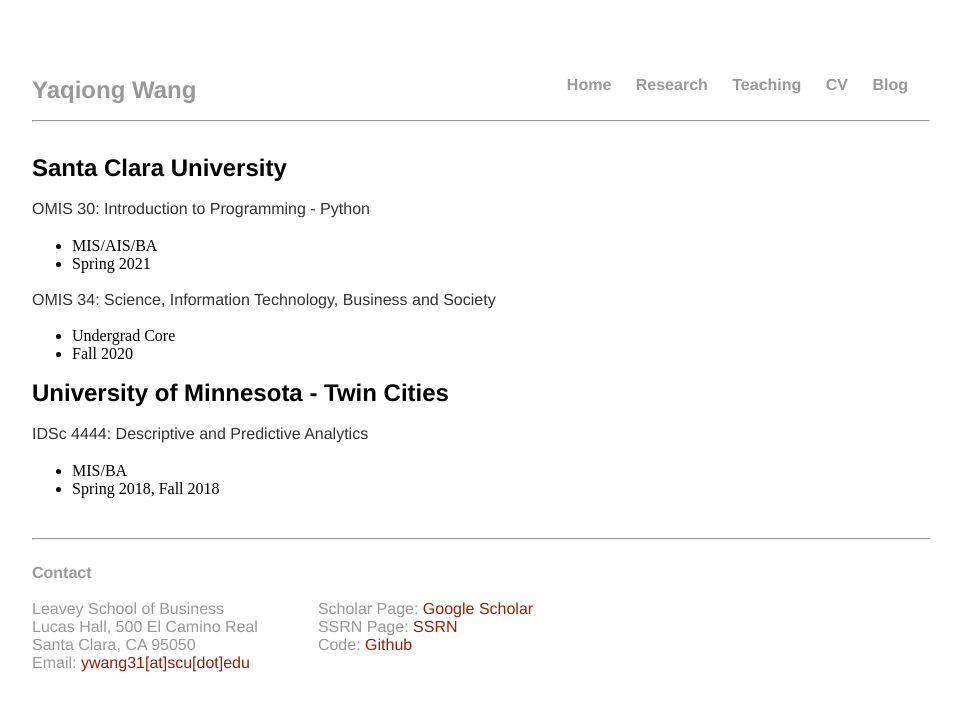
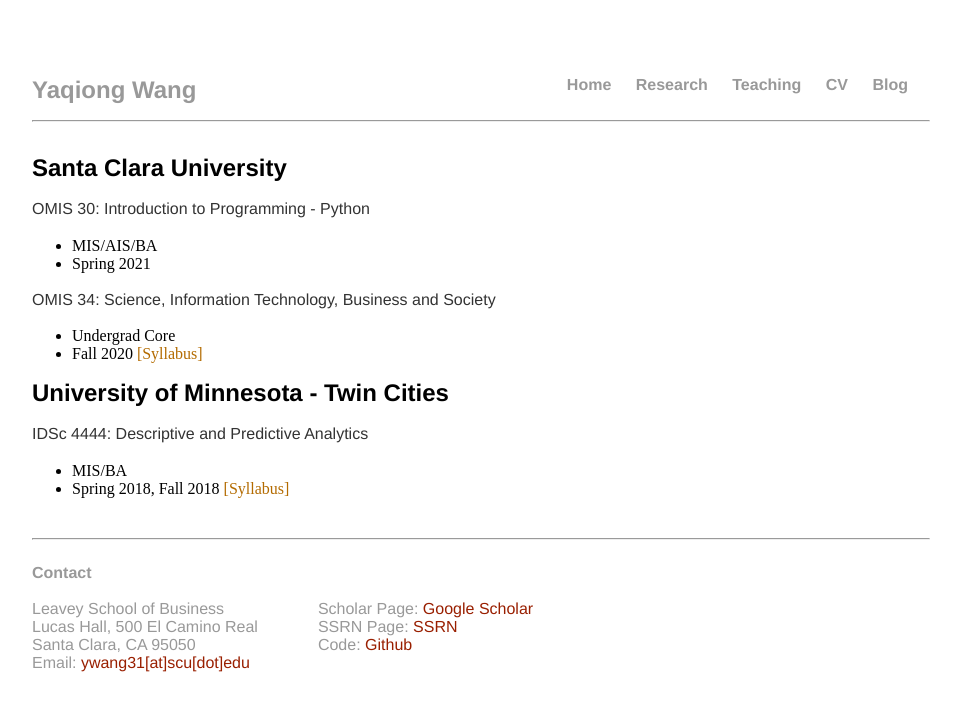
Before and after one commit to YaqiongWang/PersonalWeb, a Jekyll site: the page built from teaching/index.html, in a window 1280 px wide. Shown: the top 711 px of the page, without its empty margins (160-1121 px from the left). Built offline with Jekyll 4.4.1, drawn with Linux system fonts in a browser that asks for light colours.

Commit message:
Update index.html

```diff
--- a/teaching/index.html
+++ b/teaching/index.html
@@ -12,13 +12,13 @@
 			  <p>OMIS 34: Science, Information Technology, Business and Society</p>
         <ul>
           <li>Undergrad Core</li>
-          <li>Fall 2020</li>
+          <li>Fall 2020 <a href="">[Syllabus]</a></li>
         </ul>
 
         <h1>University of Minnesota - Twin Cities</h1>
 			  <p>IDSc 4444: Descriptive and Predictive Analytics</p>
         <ul>
           <li>MIS/BA</li>
-          <li>Spring 2018, Fall 2018</li>
+          <li>Spring 2018, Fall 2018 <a href="">[Syllabus]</a></li>
         </ul>
     	</div><!-- /.blurb -->
```
